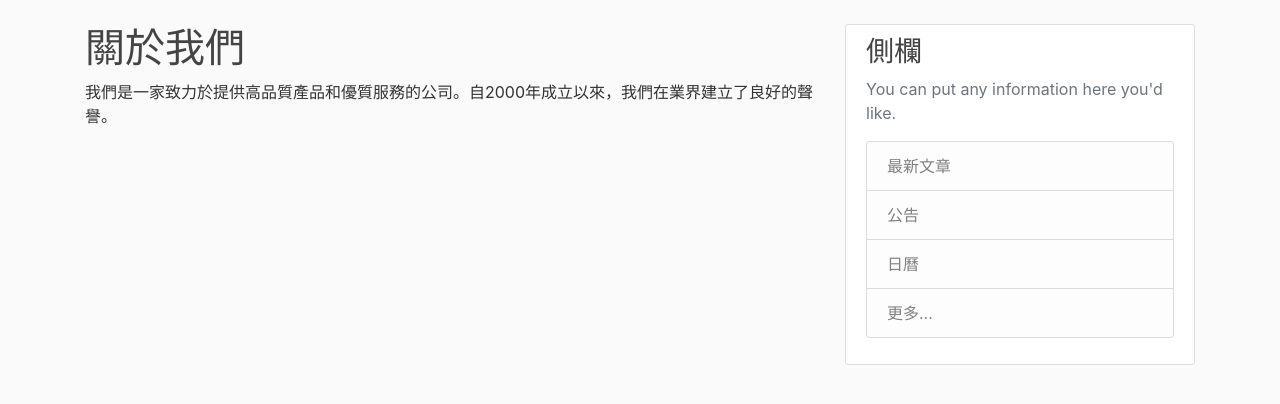
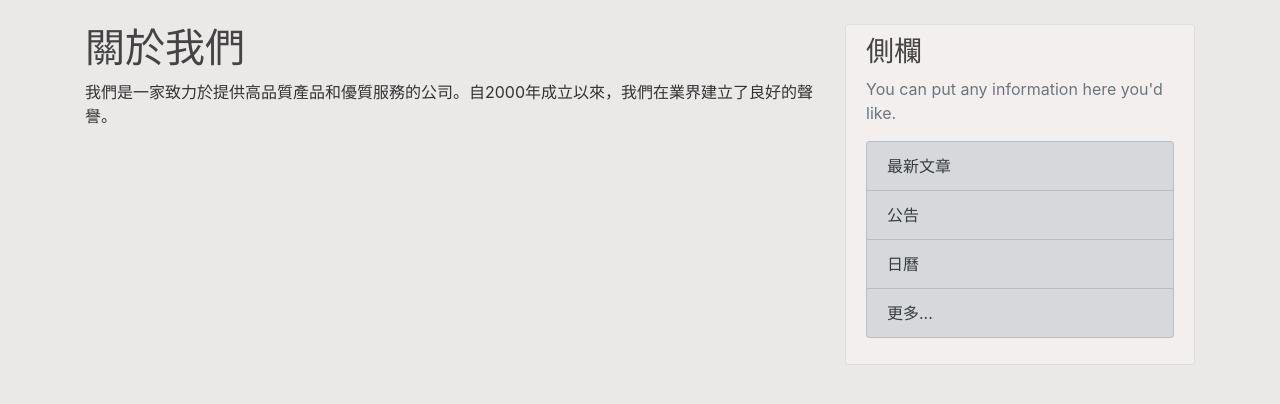
Before and after one commit to smallken99/mSite, a Flask app: page /about in a window 1280 px wide. Shown: the part 56-460 px from the top of the page. Run offline with Flask 3, Linux system fonts and the light colour scheme; some libraries are stand-ins or nearby versions.

Commit message:
modify css

```diff
--- a/mSite/static/main.css
+++ b/mSite/static/main.css
@@ -1,5 +1,5 @@
 body {
-  background: #fafafa;
+  background: #ebe8e8;
   color: #333333;
   margin-top: 5rem;
 }
@@ -25,7 +25,7 @@ h1, h2, h3, h4, h5, h6 {
 }
 
 .content-section {
-  background: #ffffff;
+  background: #f3efef;
   padding: 10px 20px;
   border: 1px solid #dddddd;
   border-radius: 3px;
--- a/mSite/templates/layout.html
+++ b/mSite/templates/layout.html
@@ -64,10 +64,10 @@
             <h3>側欄</h3>
             <p class='text-muted'>You can put any information here you'd like.
               <ul class="list-group">
-                <li class="list-group-item list-group-item-light">最新文章</li>
-                <li class="list-group-item list-group-item-light">公告</li>
-                <li class="list-group-item list-group-item-light">日曆</li>
-                <li class="list-group-item list-group-item-light">更多...</li>
+                <li  href="#" class="list-group-item list-group-item-secondary">最新文章</li>
+                <li  href="#" class="list-group-item list-group-item-secondary">公告</li>
+                <li  href="#" class="list-group-item list-group-item-secondary">日曆</li>
+                <li  href="#" class="list-group-item list-group-item-secondary">更多...</li>
               </ul>
             </p>
           </div>
```
